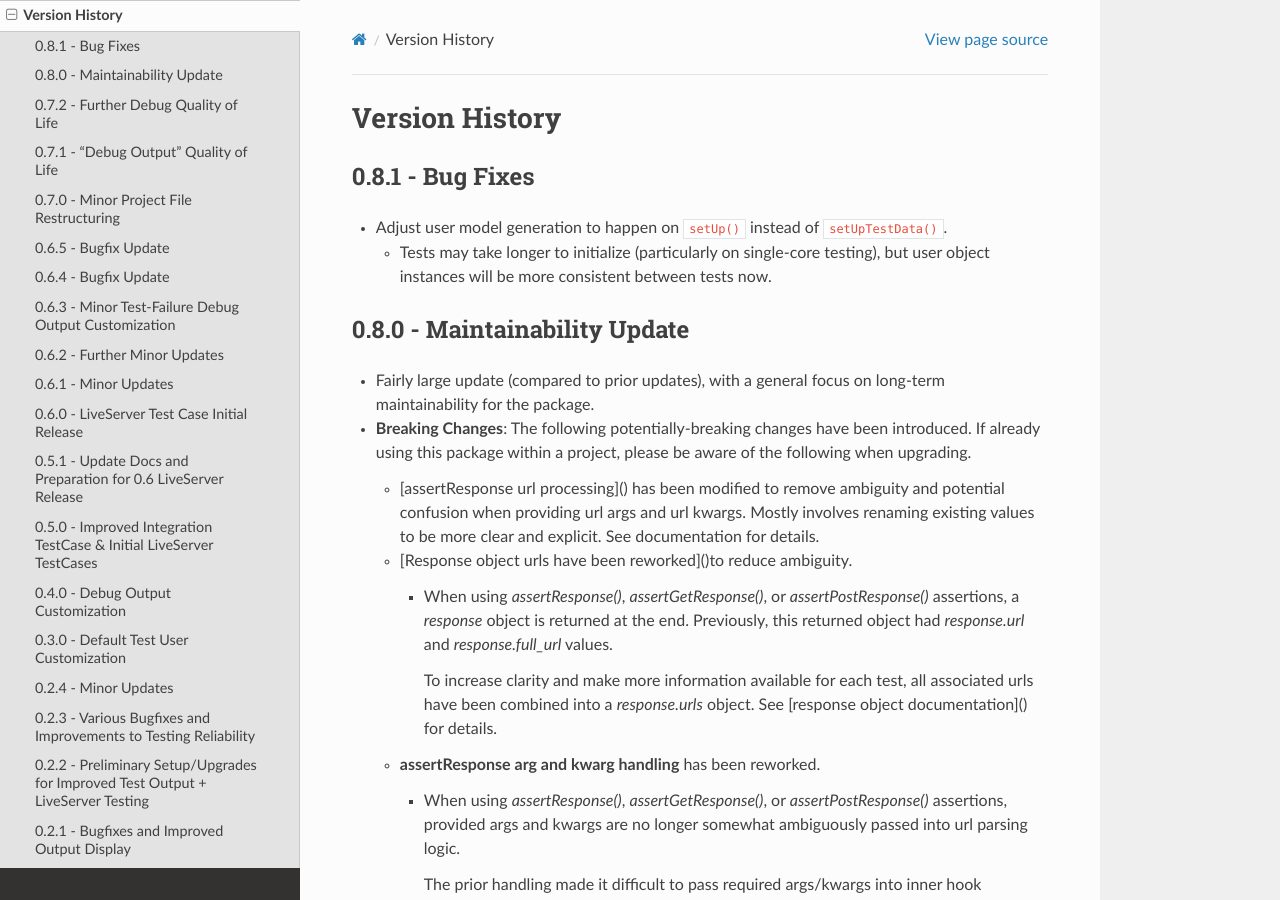
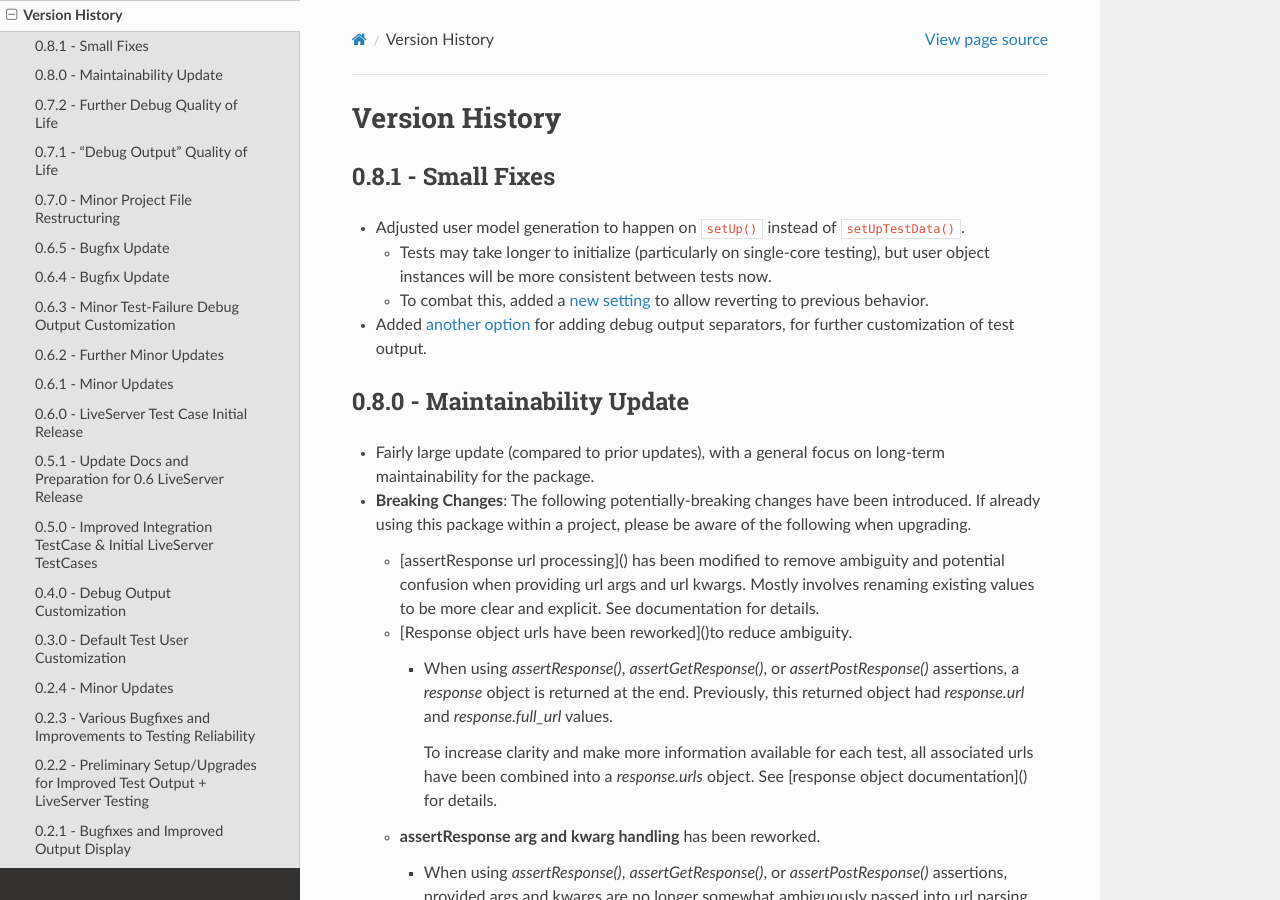
Before and after one commit to brodriguez8774/django-expanded-test-cases, a Sphinx documentation site: the page built from docs/source/version_history.rst, in a window 1280 px wide and 900 px high. Built offline with Sphinx 7.4.7 and the Read the Docs theme 3.1.0, drawn with Linux system fonts in a browser that asks for light colours.

Commit message:
Update project version

```diff
--- a/django_expanded_test_cases/__init__.py
+++ b/django_expanded_test_cases/__init__.py
@@ -15,7 +15,7 @@ except:
 
 """Version declaration"""
 
-__version__ = "0.8.0"
+__version__ = "0.8.1"
 
 
 def parse_version(version):
--- a/docs/source/version_history.rst
+++ b/docs/source/version_history.rst
@@ -2,14 +2,22 @@ Version History
 ***************
 
 
-0.8.1 - Bug Fixes
-=================
+0.8.1 - Small Fixes
+===================
 
-* Adjust user model generation to happen on ``setUp()`` instead of
+* Adjusted user model generation to happen on ``setUp()`` instead of
   ``setUpTestData()``.
 
   * Tests may take longer to initialize (particularly on single-core testing),
     but user object instances will be more consistent between tests now.
+
+  * To combat this, added a
+    :ref:`new setting <configuration/auth:AUTO_GENERATE_USERS_IN_SETUPTESTDATA>`
+    to allow reverting to previous behavior.
+
+* Added
+  :ref:`another option <configuration/debug_output:DEBUG_PRINT__TEST_SEPARATOR>`
+  for adding debug output separators, for further customization of test output.
 
 
 0.8.0 - Maintainability Update
```
